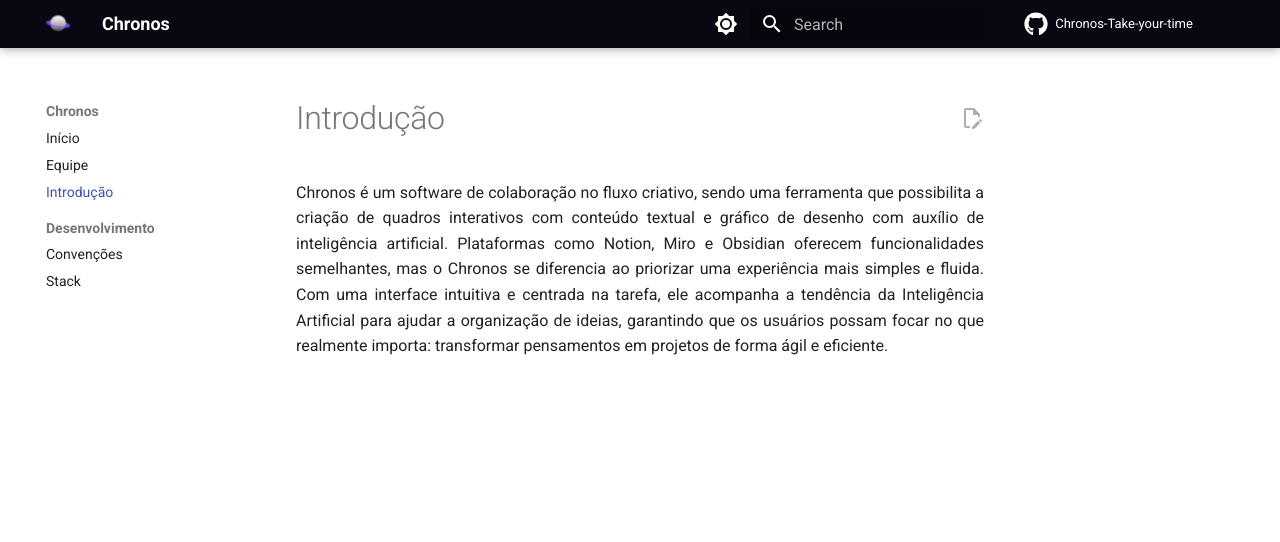
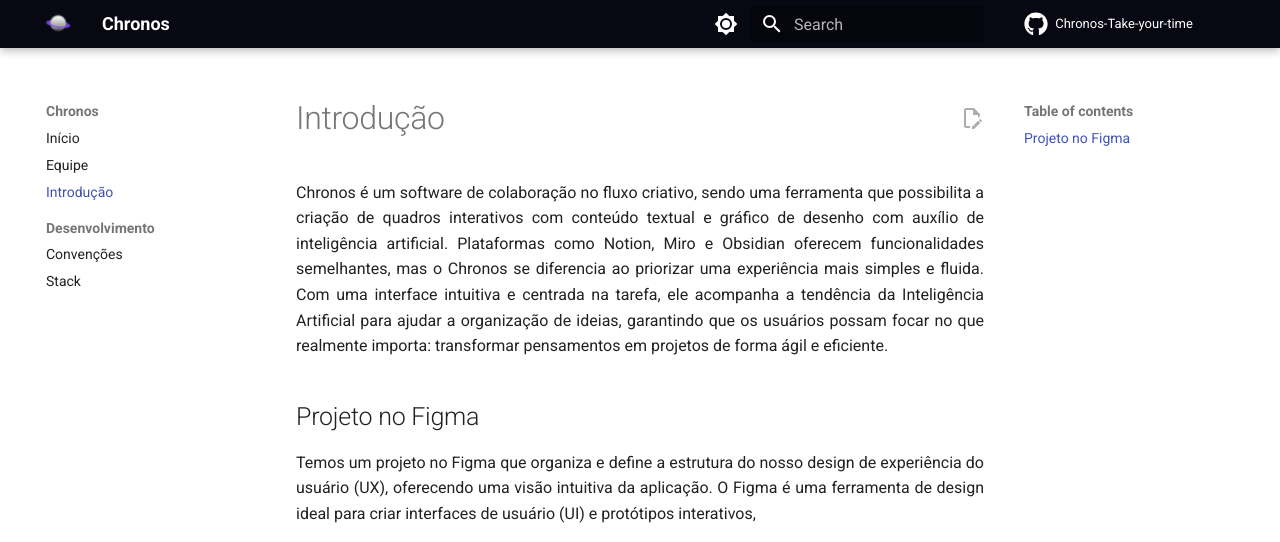
Before and after one commit to chronos-take-your-time/wiki, an MkDocs documentation site: the page built from docs/introducao.md, in a window 1280 px wide and 1180 px high. Shown: the top 542 px of the window. Built offline with MkDocs 1.6.1 and Material for MkDocs 9.7.7, drawn with Linux system fonts in a browser that asks for light colours; grey boxes are pictures that could not be loaded.

Commit message:
docs(section): Nova seção chamada "Projeto no Figma", que disponibiliza um iframe renderizando nosso protótipo

```diff
--- a/docs/introducao.md
+++ b/docs/introducao.md
@@ -1,3 +1,8 @@
 # Introdução
 
 Chronos é um software de colaboração no fluxo criativo, sendo uma ferramenta que possibilita a criação de quadros interativos com conteúdo textual e gráfico de desenho com auxílio de inteligência artificial. Plataformas como Notion, Miro e Obsidian oferecem funcionalidades semelhantes, mas o Chronos se diferencia ao priorizar uma experiência mais simples e fluida. Com uma interface intuitiva e centrada na tarefa, ele acompanha a tendência da Inteligência Artificial para ajudar a organização de ideias, garantindo que os usuários possam focar no que realmente importa: transformar pensamentos em projetos de forma ágil e eficiente.
+
+## Projeto no Figma
+
+Temos um projeto no Figma que organiza e define a estrutura do nosso design de experiência do usuário (UX), oferecendo uma visão intuitiva da aplicação. O Figma é uma ferramenta de design ideal para criar interfaces de usuário (UI) e protótipos interativos,
+<iframe style="border: 1px solid rgba(0, 0, 0, 0.1);" width="800" height="450" src="https://embed.figma.com/proto/5f2JgF49JLyTL8TLav6zJt/Chronos---Prot%C3%B3tipo?node-id=41-5&p=f&scaling=contain&content-scaling=fixed&page-id=0%3A1&starting-point-node-id=41%3A5&show-proto-sidebar=1&embed-host=share" allowfullscreen></iframe>
```
